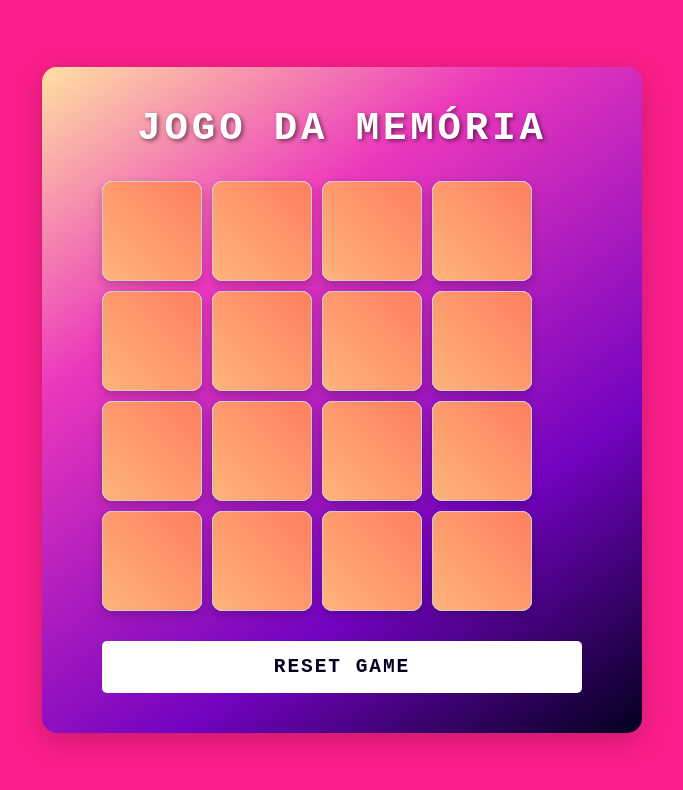
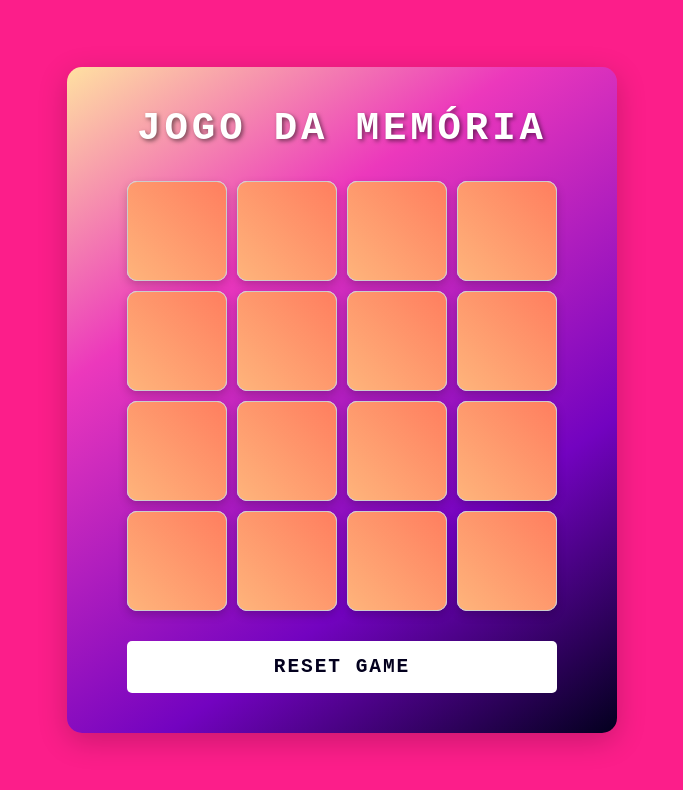
Before and after one commit to lorenlmartins/memory-game, a plain HTML site: page index.html in a window 1280 px wide. Shown: the whole page, without its empty margins (298-981 px from the left). Drawn offline with Linux system fonts and the light colour scheme.

Commit message:
fix: formatting and size

```diff
--- a/src/styles/main.css
+++ b/src/styles/main.css
@@ -3,7 +3,7 @@ body {
     justify-content: center;
     align-items: center;
     min-height: 100vh;
-    background: #fc1e8a;
+    background-color: #fc1e8a;
     user-select: none;
 }
 
@@ -19,7 +19,7 @@ body {
         #03001e 0%,
         #7303c0 30%,
         #ec38bc 70%,
-        #ffe1a1 100% /* Mudança da cor de fundo do contêiner */
+        #ffe1a1 100%
     );
     padding: 40px 60px;
     border-radius: 15px;
@@ -55,11 +55,12 @@ h2 {
 }
 
 .game {
-    width: 480px;
+    width: 430px;
     height: 430px;
     display: flex;
     flex-wrap: wrap;
     gap: 10px;
+    transform-style: preserve-3d;
     perspective: 1000px;
 }
 
```
